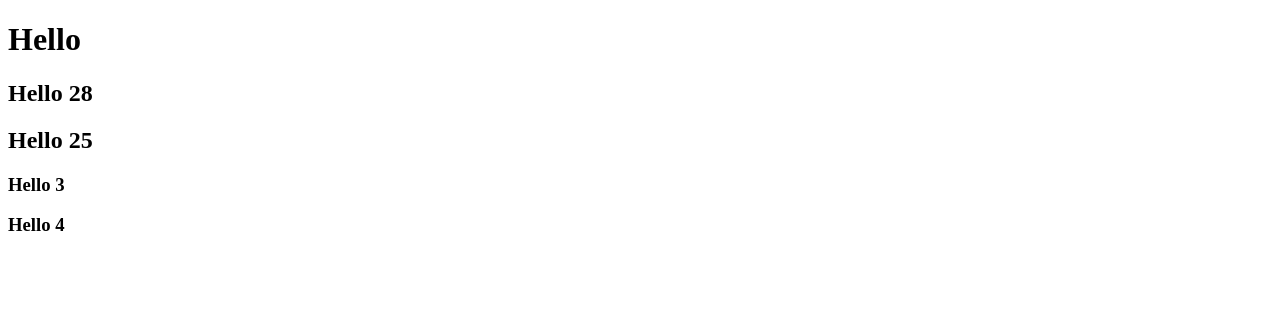
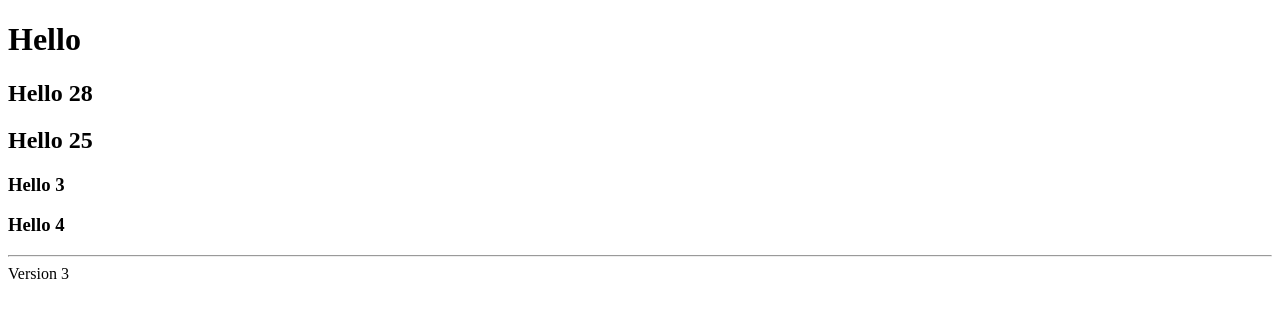
Before and after one commit to far2005/prj1, a plain HTML site: page index.html in a window 1280 px wide. Drawn offline with Linux system fonts and the light colour scheme.

Commit message:
new version

```diff
--- a/index.html
+++ b/index.html
@@ -17,5 +17,8 @@
 <h3>Hello 3</h3>
 
 <h3>Hello 4</h3>
+<hr>
+<div >Version 3</div>
+
 </body>
 </html>
```
